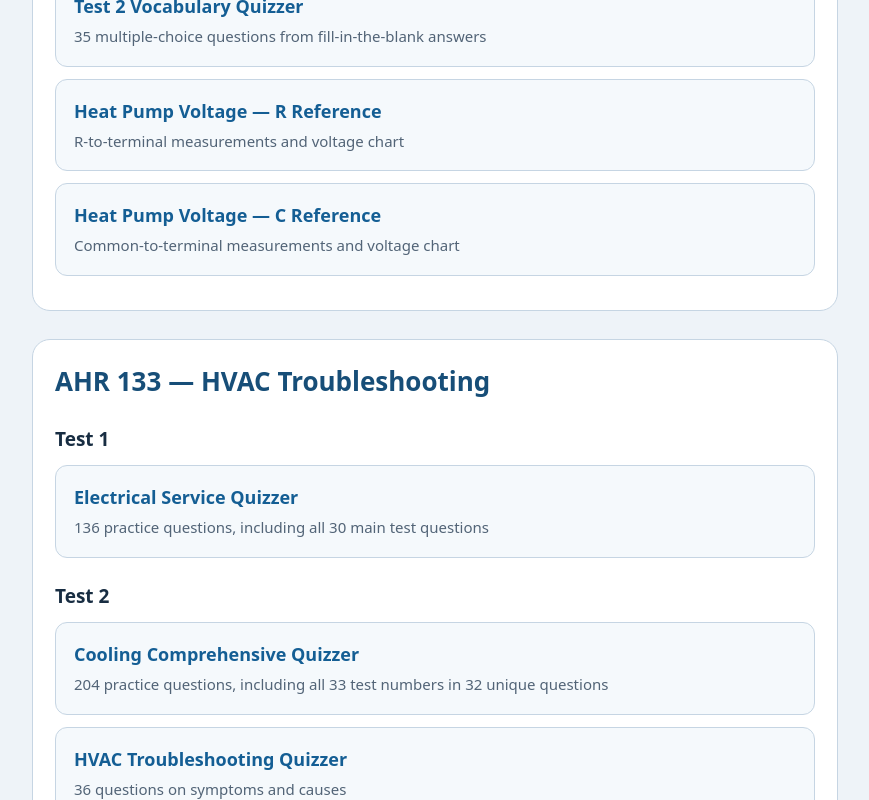
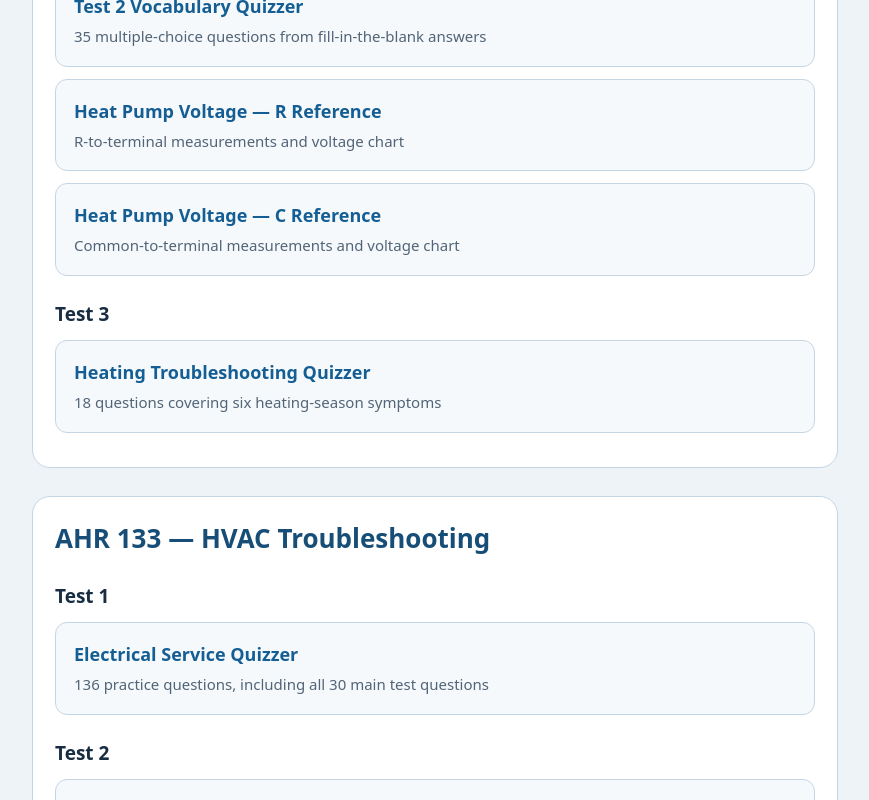
Before and after one commit to lordgorlof/hvac-troubleshooting-quizzer, a plain HTML site: page menu.html in a window 1280 px wide. Shown: the part 889-1689 px from the top of the page, without its empty margins (205-1074 px from the left). Drawn offline with Linux system fonts and the light colour scheme.

Commit message:
Add AHR 114 Test 3 to the study menu

```diff
--- a/menu.html
+++ b/menu.html
@@ -3,7 +3,7 @@
 <style>*{box-sizing:border-box}body{margin:0;background:#eef3f8;color:#182d42;font:18px/1.5 system-ui,Arial}main{max-width:850px;margin:25px auto;padding:22px}h1{line-height:1.2}section{margin:28px 0;background:#fff;border:1px solid #c6d5e3;border-radius:18px;padding:22px}h2{margin:0;color:#174e78;font-size:26px}h3{margin:24px 0 8px;font-size:19px}a{display:block;background:#f5f9fc;border:1px solid #c6d5e3;border-radius:12px;padding:18px;margin:12px 0;color:#145e94;text-decoration:none;font-weight:700}a:hover,a:focus-visible{background:#e1effb;outline:2px solid #145e94}small{display:block;color:#526477;font-weight:400;margin-top:5px}.note{color:#526477;font-size:16px}@media(max-width:500px){main{margin:0 auto;padding:14px}section{padding:16px}h1{font-size:30px}h2{font-size:24px}}</style></head><body><main>
 <h1>HVAC Study Menu</h1><p>Choose your course, then a quizzer or reference.</p>
 <section aria-labelledby="refrigeration"><h2 id="refrigeration">AHR 110 — Introduction to Refrigeration</h2><h3>Worksheet 1</h3><a href="ahr110/worksheet1.html">Conversions &amp; Fundamentals Quizzer<small>161 review questions, fresh-number practice, and accessible formula/reference tables</small></a></section>
-<section aria-labelledby="heatpumps"><h2 id="heatpumps">AHR 114 — Heat Pumps</h2><h3>Test 1</h3><a href="ahr114/test1.html">AHR 114 Test 1 Comprehensive Quizzer<small>430 practice questions, including all 48 main test questions</small></a><h3>Test 2</h3><a href="ahr114/index.html">AHR 114 Comprehensive Quizzer<small>187 distinct practice items, including the 65-question major test</small></a><a href="ahr114/test2-vocabulary.html">Test 2 Vocabulary Quizzer<small>35 multiple-choice questions from fill-in-the-blank answers</small></a><a href="voltage.html">Heat Pump Voltage — R Reference<small>R-to-terminal measurements and voltage chart</small></a><a href="voltage-common.html">Heat Pump Voltage — C Reference<small>Common-to-terminal measurements and voltage chart</small></a></section>
+<section aria-labelledby="heatpumps"><h2 id="heatpumps">AHR 114 — Heat Pumps</h2><h3>Test 1</h3><a href="ahr114/test1.html">AHR 114 Test 1 Comprehensive Quizzer<small>430 practice questions, including all 48 main test questions</small></a><h3>Test 2</h3><a href="ahr114/index.html">AHR 114 Comprehensive Quizzer<small>187 distinct practice items, including the 65-question major test</small></a><a href="ahr114/test2-vocabulary.html">Test 2 Vocabulary Quizzer<small>35 multiple-choice questions from fill-in-the-blank answers</small></a><a href="voltage.html">Heat Pump Voltage — R Reference<small>R-to-terminal measurements and voltage chart</small></a><a href="voltage-common.html">Heat Pump Voltage — C Reference<small>Common-to-terminal measurements and voltage chart</small></a><h3>Test 3</h3><a href="ahr114/test3-heating-troubleshooting.html">Heating Troubleshooting Quizzer<small>18 questions covering six heating-season symptoms</small></a></section>
 <section aria-labelledby="troubleshooting"><h2 id="troubleshooting">AHR 133 — HVAC Troubleshooting</h2><h3>Test 1</h3><a href="ahr133/test1.html">Electrical Service Quizzer<small>136 practice questions, including all 30 main test questions</small></a><h3>Test 2</h3><a href="ahr133/test2-cooling.html">Cooling Comprehensive Quizzer<small>204 practice questions, including all 33 test numbers in 32 unique questions</small></a><a href="index.html">HVAC Troubleshooting Quizzer<small>36 questions on symptoms and causes</small></a><a href="troubleshooting-table.html">HVAC Troubleshooting Reference Table<small>Master diagnostic table with study hints</small></a><h3>Test 3</h3><a href="ahr133/test3-electric-furnaces.html">Electric Furnaces Quizzer<small>50 questions, worked calculations, formulas, and missed-question practice</small></a></section>
 <section aria-labelledby="tools"><h2 id="tools">Tools &amp; Experiments</h2><a href="tools/compressor-voltage-estimator.html">HVAC Compressor Voltage Estimator<small>Phase one · stationary R–L–C illustration, measured phasor reconstruction, and one-point fits. Experimental; no demonstrated prediction accuracy or diagnostic capability.</small></a></section>
 <p class="note">Bookmark this page to keep your study links together. On iPad or iPhone in Safari, tap Share, then Add Bookmark or Add to Home Screen.</p>
```
